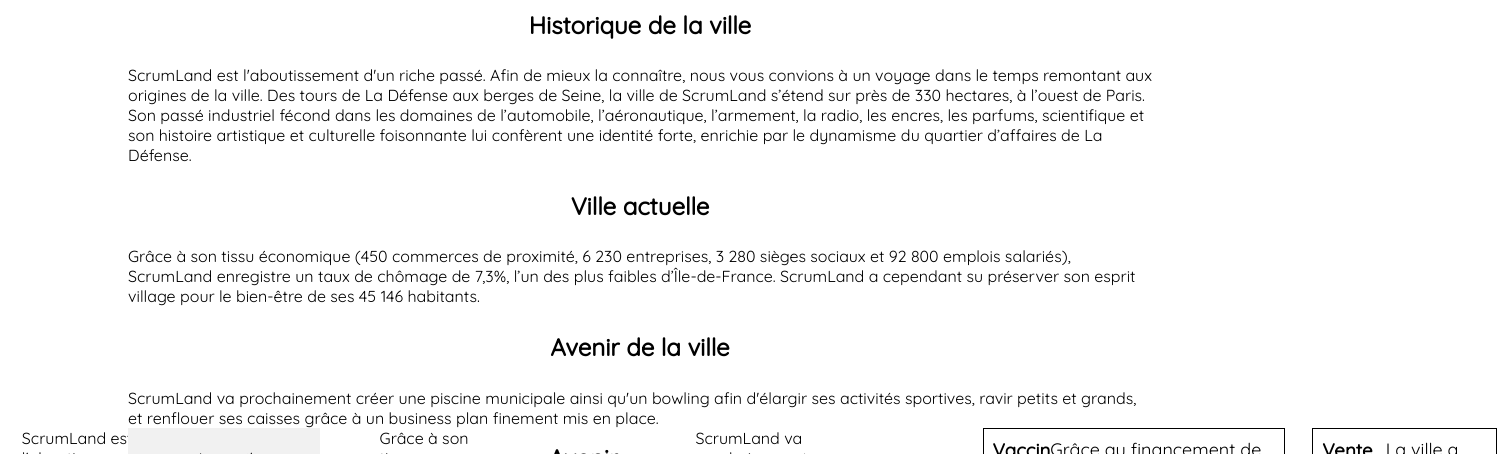
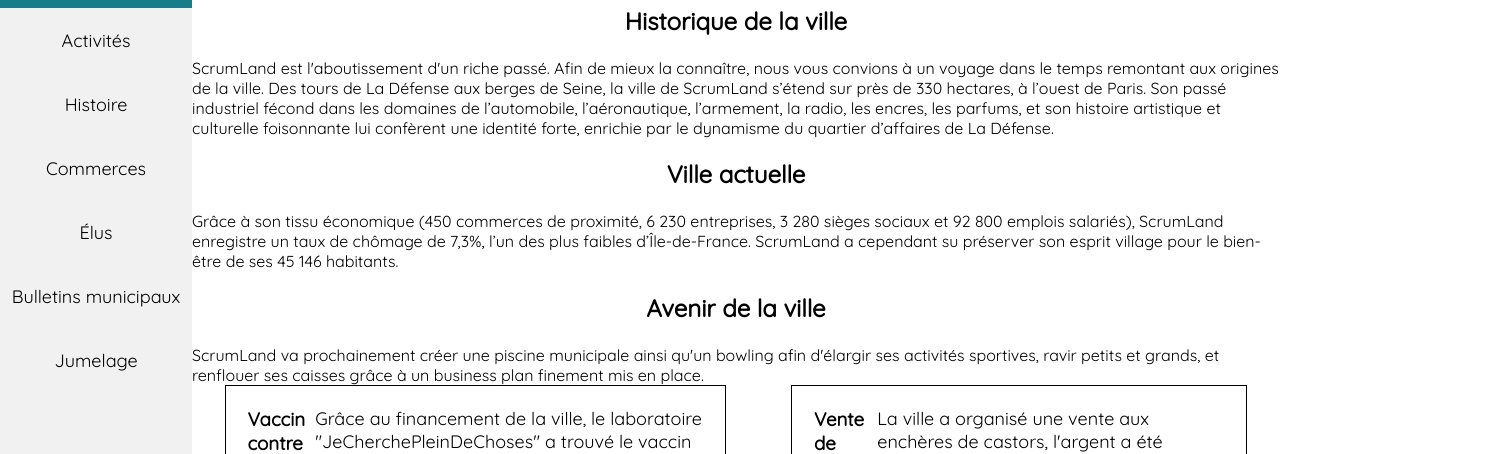
Before and after one commit to AubertFAGOT/ScrumLand, a plain HTML site: page html/index.html in a window 1280 px wide. Shown: the part 56-510 px from the top of the page, 1497 px wide, since content can reach past the window. Drawn offline with Linux system fonts and the light colour scheme.

Commit message:
fix index

```diff
--- a/html/index.html
+++ b/html/index.html
@@ -15,33 +15,6 @@
 
 <body>
 
-    <div id="cityPresentation">
-
-        <h1>Présentation de ScrumLand</h1>
-
-        <h2>Historique de la ville</h3>
-
-        <div id="historicCity">
-            ScrumLand est l'aboutissement d'un riche passé. Afin de mieux la connaître, nous vous convions à un voyage dans le temps remontant aux origines de la ville.
-            Des tours de La Défense aux berges de Seine, la ville de ScrumLand s’étend sur près de 330 hectares, à l’ouest de Paris.
-            Son passé industriel fécond dans les domaines de l’automobile, l’aéronautique, l’armement, la radio, les encres, les parfums, scientifique
-            et son histoire artistique et culturelle foisonnante lui confèrent une identité forte, enrichie par le dynamisme du quartier d’affaires de La Défense.
-        </div>
-
-        <h2>Ville actuelle</h3>
-
-        <div id="actualCity">
-            Grâce à son tissu économique (450 commerces de proximité, 6 230 entreprises, 3 280 sièges sociaux et 92 800 emplois salariés), ScrumLand enregistre un taux de chômage de 7,3%,
-            l’un des plus faibles d’Île-de-France. ScrumLand a cependant su préserver son esprit village pour le bien-être de ses 45 146 habitants.
-        </div>
-
-        <h2>Avenir de la ville</h3>
-
-        <div id="incomingCity">
-            ScrumLand va prochainement créer une piscine municipale ainsi qu'un bowling afin d'élargir ses activités sportives, ravir petits et grands, et renflouer ses caisses grâce à un business
-            plan finement mis en place.
-        </div>
-
     <div id="tabs">
         <ul id="sidenav">
             <li><a href="index.html">Accueil</a></li>
@@ -55,6 +28,7 @@
     </div>
 
     <div id="content">
+
         <div id="cityPresentation">
 
             <h1>Présentation de ScrumLand</h1>
@@ -82,11 +56,6 @@
                 plan finement mis en place.
             </div>
 
-        </div>
-
-        <h1 id="headerActus">Actualités</h1>
-        <br>
-
             <div id="actu">
 
                 <div id="actu-1">
@@ -106,6 +75,9 @@
             <div id="emergencyNumbers">
                 <p><b>Numéro d'urgence de la mairie : 01 23 45 67 89</b></p>
             </div>
+
+        </div>
+
     </div>
 
 </body>
--- a/style/style.css
+++ b/style/style.css
@@ -17,7 +17,6 @@
 #cityPresentation div {
     display: flex;
     justify-content: center;
-    margin: 0% 10% 0% 10%;
 }
 
 #emergencyNumbers {
```
Lines whose indentation alone changed are shown as unchanged.
